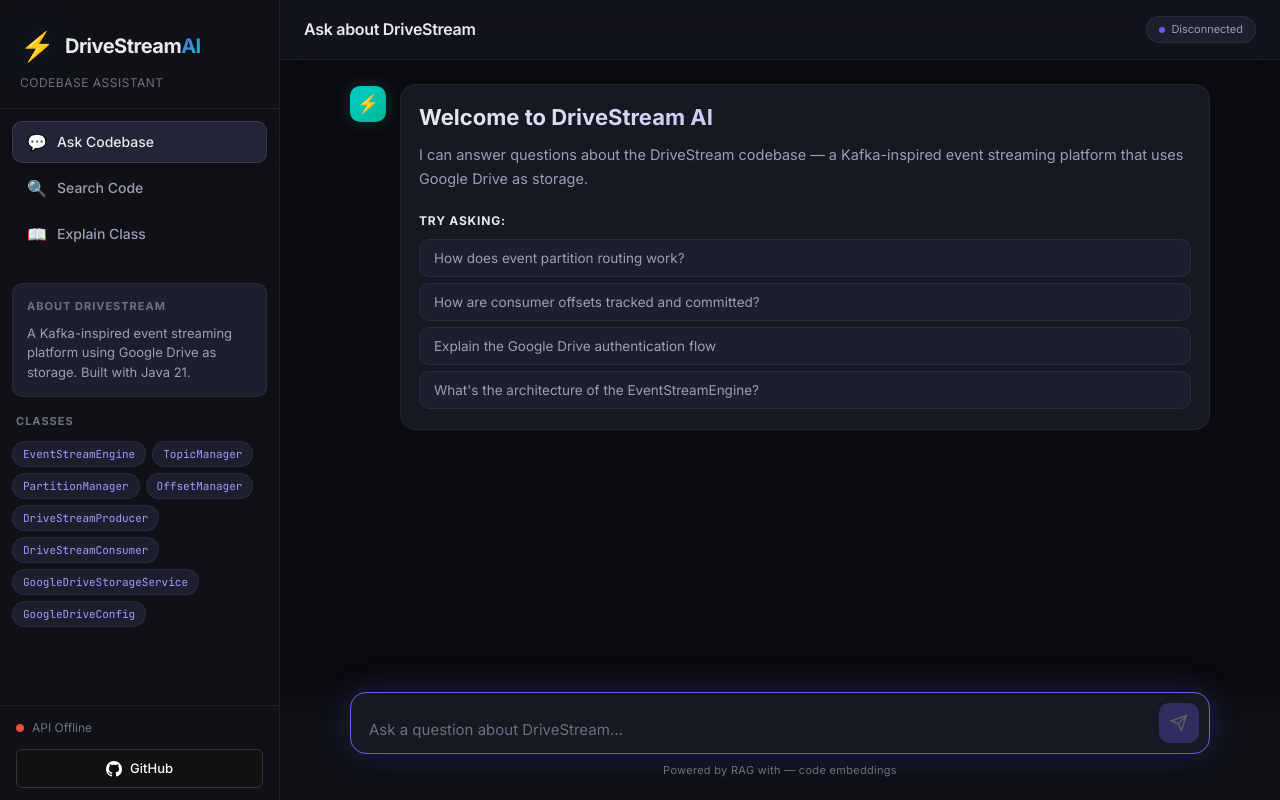
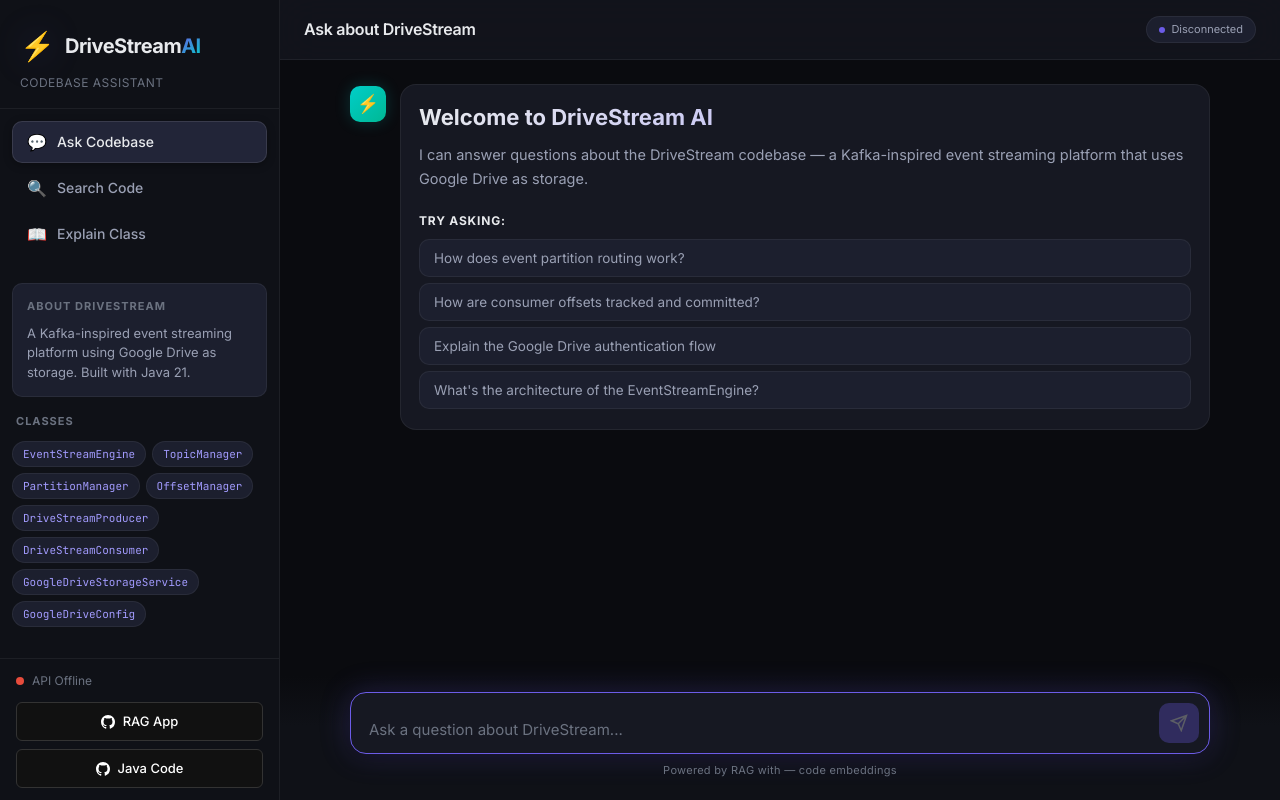
Before and after one commit to professorbruh/Gdrive-Stream-RAG, a plain HTML site: page web/static/index.html in a window 1280 px wide. Drawn offline with Linux system fonts and the light colour scheme; no server answers.

Commit message:
UI: Add Java Engine GitHub repo link to sidebar

```diff
--- a/web/static/index.html
+++ b/web/static/index.html
@@ -62,10 +62,16 @@
                     <span class="health-dot"></span>
                     <span class="health-text">Connecting...</span>
                 </div>
-                <a href="https://github.com/professorbruh/Gdrive-Stream-RAG" target="_blank" rel="noopener" class="github-link" title="View on GitHub">
-                    <svg width="16" height="16" viewBox="0 0 16 16" fill="currentColor"><path d="M8 0C3.58 0 0 3.58 0 8c0 3.54 2.29 6.53 5.47 7.59.4.07.55-.17.55-.38 0-.19-.01-.82-.01-1.49-2.01.37-2.53-.49-2.69-.94-.09-.23-.48-.94-.82-1.13-.28-.15-.68-.52-.01-.53.63-.01 1.08.58 1.23.82.72 1.21 1.87.87 2.33.66.07-.52.28-.87.51-1.07-1.78-.2-3.64-.89-3.64-3.95 0-.87.31-1.59.82-2.15-.08-.2-.36-1.02.08-2.12 0 0 .67-.21 2.2.82.64-.18 1.32-.27 2-.27.68 0 1.36.09 2 .27 1.53-1.04 2.2-.82 2.2-.82.44 1.1.16 1.92.08 2.12.51.56.82 1.27.82 2.15 0 3.07-1.87 3.75-3.65 3.95.29.25.54.73.54 1.48 0 1.07-.01 1.93-.01 2.2 0 .21.15.46.55.38A8.013 8.013 0 0016 8c0-4.42-3.58-8-8-8z"/></svg>
-                    <span>GitHub</span>
-                </a>
+                <div class="repo-links">
+                    <a href="https://github.com/professorbruh/Gdrive-Stream-RAG" target="_blank" rel="noopener" class="github-link" title="RAG App Source">
+                        <svg width="14" height="14" viewBox="0 0 16 16" fill="currentColor"><path d="M8 0C3.58 0 0 3.58 0 8c0 3.54 2.29 6.53 5.47 7.59.4.07.55-.17.55-.38 0-.19-.01-.82-.01-1.49-2.01.37-2.53-.49-2.69-.94-.09-.23-.48-.94-.82-1.13-.28-.15-.68-.52-.01-.53.63-.01 1.08.58 1.23.82.72 1.21 1.87.87 2.33.66.07-.52.28-.87.51-1.07-1.78-.2-3.64-.89-3.64-3.95 0-.87.31-1.59.82-2.15-.08-.2-.36-1.02.08-2.12 0 0 .67-.21 2.2.82.64-.18 1.32-.27 2-.27.68 0 1.36.09 2 .27 1.53-1.04 2.2-.82 2.2-.82.44 1.1.16 1.92.08 2.12.51.56.82 1.27.82 2.15 0 3.07-1.87 3.75-3.65 3.95.29.25.54.73.54 1.48 0 1.07-.01 1.93-.01 2.2 0 .21.15.46.55.38A8.013 8.013 0 0016 8c0-4.42-3.58-8-8-8z"/></svg>
+                        <span>RAG App</span>
+                    </a>
+                    <a href="https://github.com/professorbruh/Gdrive-Stream" target="_blank" rel="noopener" class="github-link" title="Java Engine Source">
+                        <svg width="14" height="14" viewBox="0 0 16 16" fill="currentColor"><path d="M8 0C3.58 0 0 3.58 0 8c0 3.54 2.29 6.53 5.47 7.59.4.07.55-.17.55-.38 0-.19-.01-.82-.01-1.49-2.01.37-2.53-.49-2.69-.94-.09-.23-.48-.94-.82-1.13-.28-.15-.68-.52-.01-.53.63-.01 1.08.58 1.23.82.72 1.21 1.87.87 2.33.66.07-.52.28-.87.51-1.07-1.78-.2-3.64-.89-3.64-3.95 0-.87.31-1.59.82-2.15-.08-.2-.36-1.02.08-2.12 0 0 .67-.21 2.2.82.64-.18 1.32-.27 2-.27.68 0 1.36.09 2 .27 1.53-1.04 2.2-.82 2.2-.82.44 1.1.16 1.92.08 2.12.51.56.82 1.27.82 2.15 0 3.07-1.87 3.75-3.65 3.95.29.25.54.73.54 1.48 0 1.07-.01 1.93-.01 2.2 0 .21.15.46.55.38A8.013 8.013 0 0016 8c0-4.42-3.58-8-8-8z"/></svg>
+                        <span>Java Code</span>
+                    </a>
+                </div>
             </div>
         </aside>
 
--- a/web/static/style.css
+++ b/web/static/style.css
@@ -295,12 +295,18 @@ body {
     background: #e74c3c;
 }
 
+.repo-links {
+    display: flex;
+    flex-direction: column;
+    gap: 8px;
+    margin-top: 12px;
+}
+
 .github-link {
     display: inline-flex;
     align-items: center;
     justify-content: center;
     gap: 8px;
-    margin-top: 12px;
     padding: 8px 14px;
     font-size: 13px;
     font-weight: 500;
```
